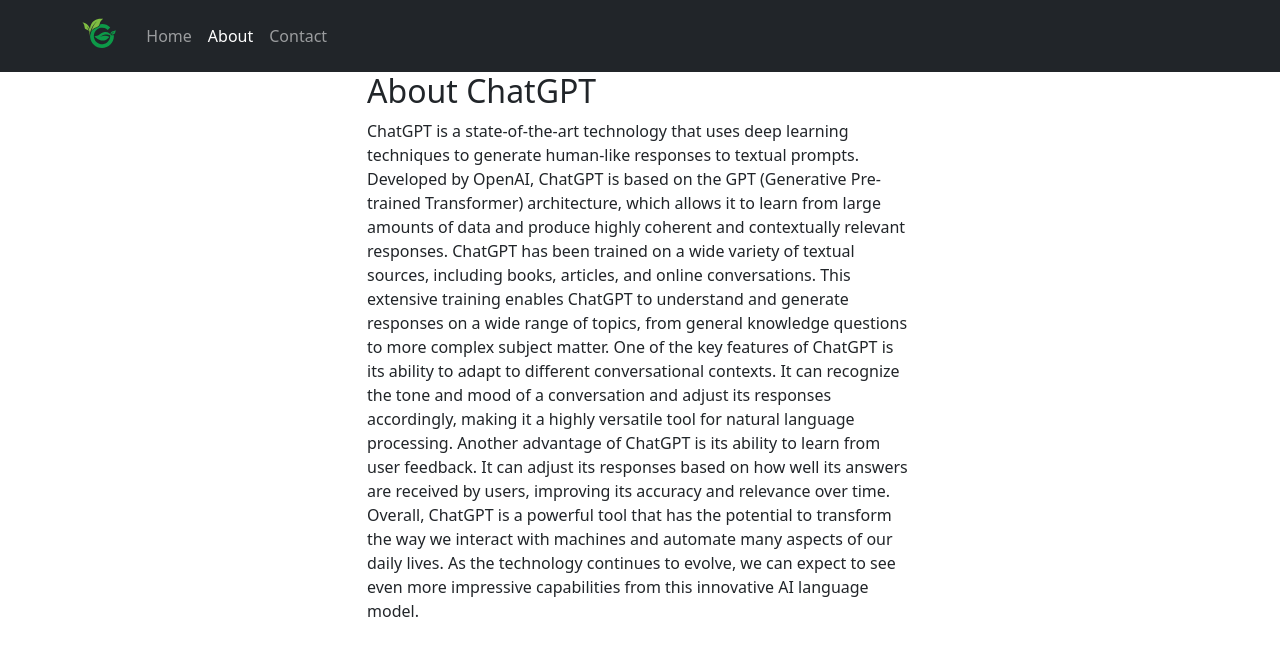
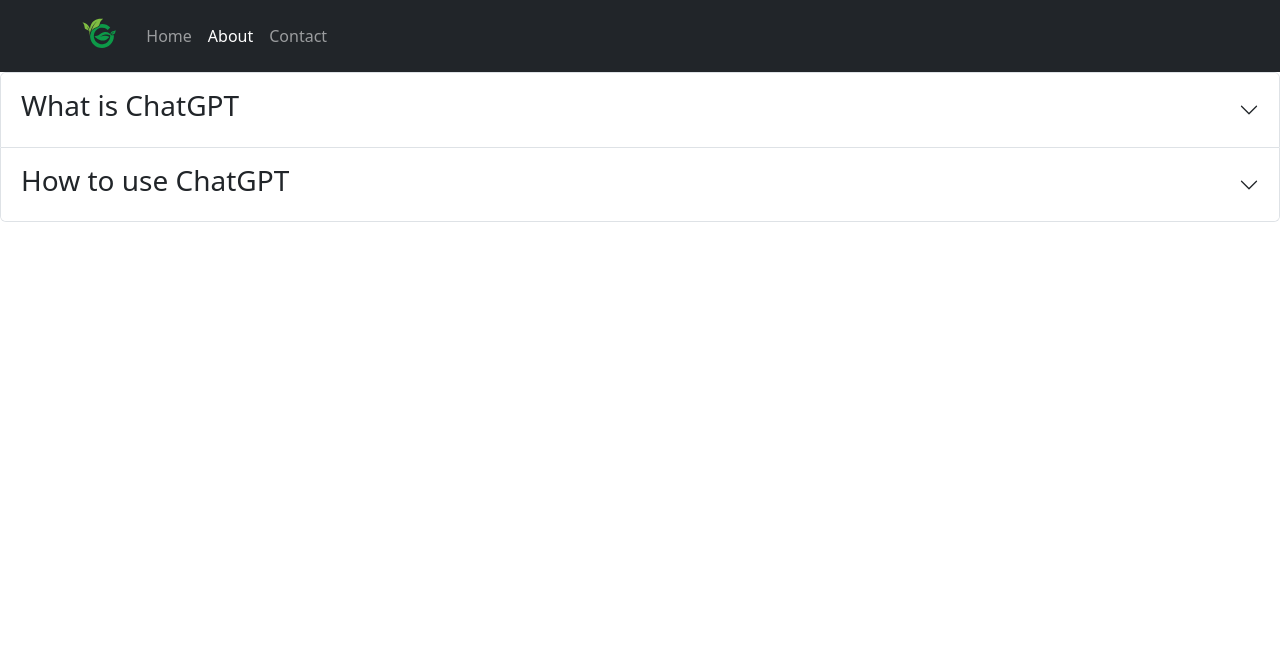
Before and after one commit to KodeGo-Bootcamp/gofarm-today, a Next.js app: page /about in a window 1280 px wide. Shown: the top 656 px of the page. Built offline with nearby package versions, Linux system fonts and the light colour scheme.

Commit message:
Add content to About Chat section

```diff
--- a/components/AboutChatFrame.jsx
+++ b/components/AboutChatFrame.jsx
@@ -1,27 +1,34 @@
 import React from 'react';
-import { Container, Row, Col } from 'react-bootstrap';
+import Accordion from 'react-bootstrap/Accordion';
 
 export default function AboutChatFrame() {
 
         return (
-          <Container>
-            <Row className="justify-content-center">
-              <Col md={8} lg={6}>
-                <h2>About ChatGPT</h2>
-                <p>
-                ChatGPT is a state-of-the-art technology that uses deep learning techniques to generate human-like responses to textual prompts. Developed by OpenAI, ChatGPT is based on the GPT (Generative Pre-trained Transformer) architecture, which allows it to learn from large amounts of data and produce highly coherent and contextually relevant responses.
+          <Accordion>
+      <Accordion.Item eventKey="0">
+        <Accordion.Header><h3>What is ChatGPT</h3></Accordion.Header>
+        <Accordion.Body>
+        ChatGPT is an AI-powered chatbot designed to provide helpful and informative responses to your website visitors. Built on the cutting-edge GPT-3.5 architecture, ChatGPT has been trained on a vast amount of text data and can understand natural language, allowing it to provide intelligent and personalized answers to a wide range of questions.
 
-      ChatGPT has been trained on a wide variety of textual sources, including books, articles, and online conversations. This extensive training enables ChatGPT to understand and generate responses on a wide range of topics, from general knowledge questions to more complex subject matter.
+Whether your website visitors are looking for information on your products or services, need help with a particular issue, or simply want to engage in a conversation, ChatGPT is there to assist them 24/7. With its advanced natural language processing capabilities, ChatGPT can quickly and accurately understand the intent behind each question and provide a response that meets the visitor's needs.
 
-      One of the key features of ChatGPT is its ability to adapt to different conversational contexts. It can recognize the tone and mood of a conversation and adjust its responses accordingly, making it a highly versatile tool for natural language processing.
+In addition to its impressive capabilities, ChatGPT is also incredibly easy to use. Visitors can interact with ChatGPT through a simple chat interface, and the bot responds in a matter of seconds. Whether you're running a small business or a large enterprise, ChatGPT is an excellent tool to help you engage with your customers and provide them with the support they need.
+        </Accordion.Body>
+      </Accordion.Item>
+      <Accordion.Item eventKey="1">
+        <Accordion.Header><h3>How to use ChatGPT</h3></Accordion.Header>
+        <Accordion.Body>
+        <h4>Using ChatGPT is easy and straightforward. Here are the steps to follow:</h4>
+        <ol>
+        <li>Locate the chat interface on your website where ChatGPT is available. This could be a chatbox or a floating icon.</li>
+        <li>Type in your question or query in the chat interface. Try to be as clear and specific as possible in your language.</li>
+        <li>ChatGPT will process your question using its advanced natural language processing capabilities and provide a response in a matter of seconds.</li>
+        <li>Read the response carefully and follow up with additional questions or clarifications if necessary.</li>
+        <li>If you have finished your conversation with ChatGPT, simply close the chat interface.</li></ol>
+        <p>It's important to note that ChatGPT is an AI-powered chatbot and may not always provide accurate responses to complex or highly technical questions. In such cases, it's always best to consult a human expert or seek further information from credible sources. Nonetheless, ChatGPT is an excellent tool for providing quick and helpful responses to a wide range of queries, and it can be a valuable addition to your website.</p>
+        </Accordion.Body>
+      </Accordion.Item>
 
-      Another advantage of ChatGPT is its ability to learn from user feedback. It can adjust its responses based on how well its answers are received by users, improving its accuracy and relevance over time.
-
-      Overall, ChatGPT is a powerful tool that has the potential to transform the way we interact with machines and automate many aspects of our daily lives. As the technology continues to evolve, we can expect to see even more impressive capabilities from this innovative AI language model.
-                </p>
-              </Col>
-            </Row>
-          </Container>
-        );
-
+    </Accordion>
+  );
 }
```
